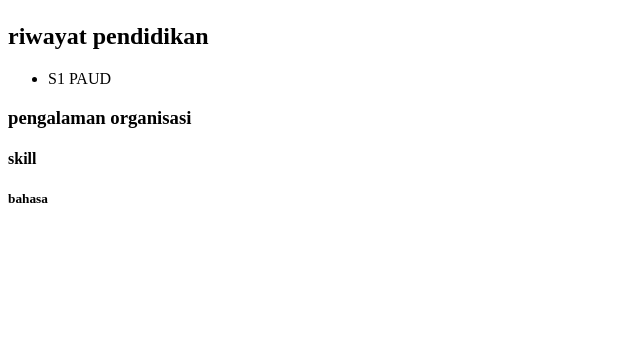
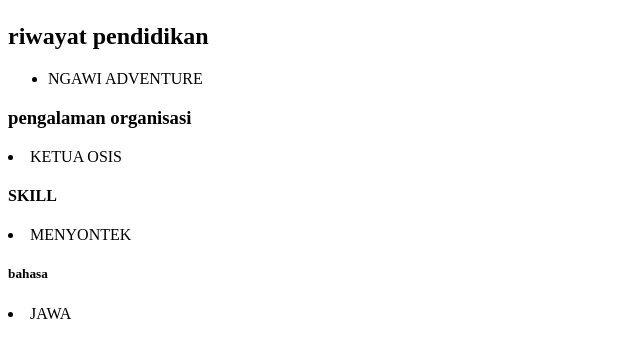
Before and after one commit to gloryyz/gloryyz.github.io, a plain HTML site: page index.html in a window 1280 px wide. Shown: the part 173-530 px from the top of the page, without its empty margins (0-640 px from the left). Drawn offline with Linux system fonts and the light colour scheme.

Commit message:
Add files via upload

```diff
--- a/index.html
+++ b/index.html
@@ -23,15 +23,24 @@
             <h1>riwayat pendidikan</h1>
             <ul>
                 <li>
-                    <a href ="#"></a>S1 PAUD</a>
+                    <a href ="#"></a>NGAWI ADVENTURE</a>
                 </li>
             </ul>
             <section class="pengalaman">
                 <h1>pengalaman organisasi</h1>
+                <li>
+                    <a href ="#"></a>KETUA OSIS</a>
+                </li>
                 <section class="skill">
-                    <h1>skill</h1>
+                    <h1>SKILL</h1>
+                    <li>
+                        <a href ="#"></a>MENYONTEK</a>
+                    </li>
                     <section class="bahasa">
                         <h1>bahasa</h1>
+                        <li>
+                            <a href ="#"></a>JAWA</a>
+                        </li>
 
                     </section>
                 </section>
```
